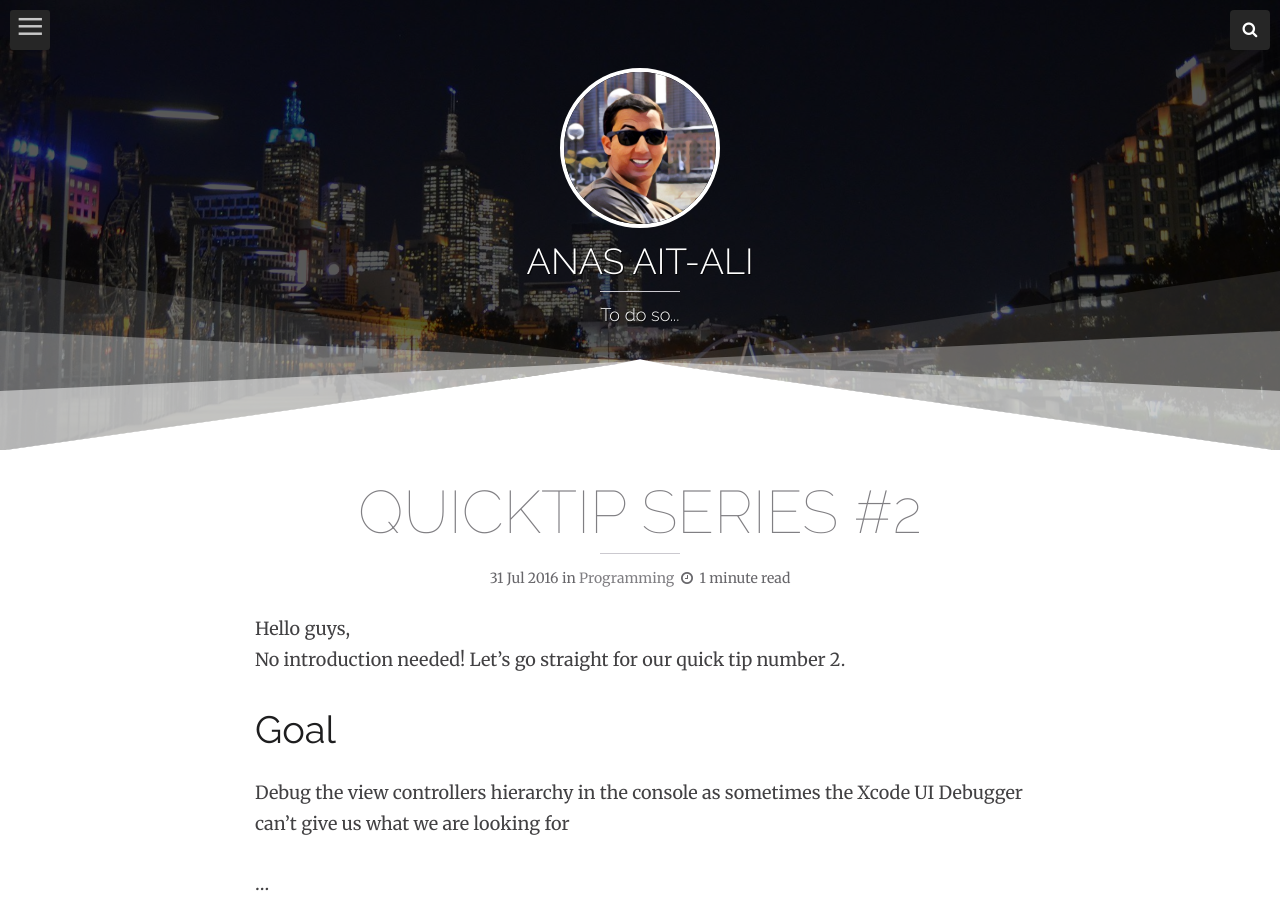
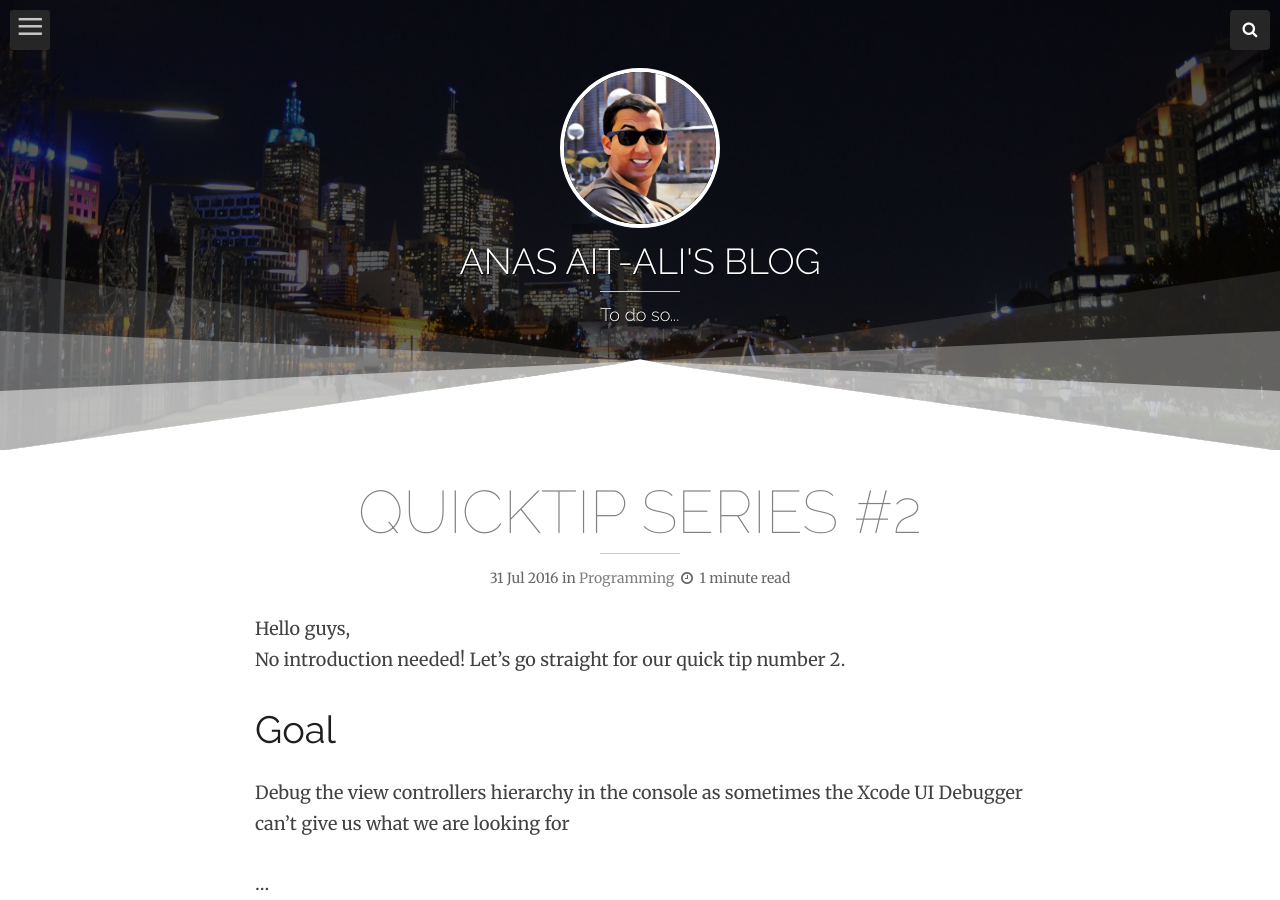
Before and after one commit to anas10/anas10.github.io, a Jekyll site: the page built from index.html, in a window 1280 px wide and 900 px high. Built offline with Jekyll 4.4.1, drawn with Linux system fonts in a browser that asks for light colours; the list of posts is cut into pages by our own code.

Commit message:
Homepage description update

```diff
--- a/_config.yml
+++ b/_config.yml
@@ -1,4 +1,4 @@
-title:            Anas AIT-ALI
+title:            Anas AIT-ALI's Blog
 description:      To do so...
 logo:             anas_artwork.jpg
 disqus_shortname: aitali
--- a/index.html
+++ b/index.html
@@ -1,8 +1,7 @@
 ---
 layout: home
 title: Latest Posts
-description: "Your personal blog."
-headline: Your Headline
+description: "Anas's personal blog."
 tags: [tags]
 ---
 
```
